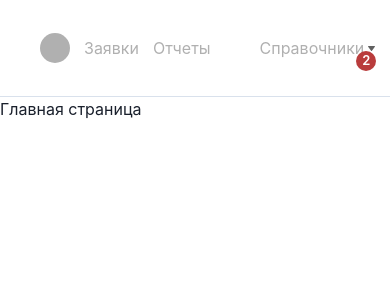
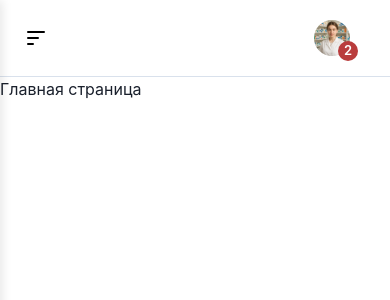
Before and after one commit to 1-C-E/control-panel, a React (Vite) app: page / in a window 390 px wide. Shown: the top 300 px of the page. Built offline with nearby package versions, Linux system fonts and the light colour scheme.

Commit message:
header with adaptability

```diff
--- a/src/widgets/navigation/Navigation.scss
+++ b/src/widgets/navigation/Navigation.scss
@@ -5,12 +5,45 @@
 	justify-content: space-between;
 	padding-block: 30px;
 	border-bottom: 1px solid $color-gray-2;
+	position: relative;
+
+	.active-link {
+		color: $color-black;
+	}
+
+	/* Бургер-меню */
+	&__burger {
+		display: none;
+		background: none;
+		border: none;
+		cursor: pointer;
+		padding: 8px;
+		z-index: 1002;
+
+		img {
+			height: 24px;
+			width: 24px;
+		}
+	}
+
+	/* Затемнение фона */
+	&__overlay {
+		display: none;
+		position: fixed;
+		top: 0;
+		left: 0;
+		width: 100%;
+		height: 100%;
+		background-color: rgba(0, 0, 0, 0.5);
+		z-index: 1000;
+	}
 
 	&__menu {
 		display: flex;
 		align-items: center;
 		gap: 14px;
 		color: $color-gray-4;
+		transition: transform 0.3s ease;
 
 		&__logo {
 			height: 30px;
@@ -62,7 +95,6 @@
 				border-radius: 50%;
 			}
 		}
-	}
 
 		button {
 			display: flex;
@@ -79,11 +111,81 @@
 			}
 		}
 	}
+}
+
+/* Мобильная версия - до 480px */
+@media (max-width: 480px) {
+	.navigation {
+		padding-block: 20px;
+		justify-content: flex-end;
+
+		&__burger {
+			display: block;
+			position: absolute;
+			left: 16px;
+			top: 50%;
+			transform: translateY(-50%);
+		}
+
+		&__overlay {
+			display: block;
+		}
+
+		/* Выезжающее меню */
+		&__menu {
+			position: fixed;
+			top: 0;
+			left: -280px;
+			width: 280px;
+			height: 100vh;
+			background-color: $color-white;
+			flex-direction: column;
+			align-items: flex-start;
+			padding: 24px;
+			gap: 0;
+			z-index: 1001;
+			box-shadow: 2px 0 10px rgba(0, 0, 0, 0.1);
+			overflow-y: auto;
+			margin-top: 0;
+
+			/* Стили для обычных элементов меню в мобильной версии */
+			li:not(.navigation__menu-logo-mobile) {
+				width: 100%;
+				padding: 16px 0;
+				border-bottom: 1px solid $color-gray-1;
+				justify-content: space-between;
+
+				&:last-child {
+					border-bottom: none;
+				}
+			}
+
+			li:nth-child(3) {
+				margin-right: 0;
+			}
+
+			/* Состояние открытого меню */
+			&--open {
+				transform: translateX(280px);
+			}
+
+			/* Стили для ссылок в мобильном меню */
+			a {
+				display: flex;
+				align-items: center;
+				width: 100%;
+				height: 100%;
+
+				&:hover {
+					color: $color-black;
+				}
+			}
+		}
+	}
+}
 
 @media (max-width: 620px) {
-	.navigation {
-		button {
+	.navigation__profile button {
 		display: none;
 	}
 }
-}
--- a/src/widgets/navigation/Navigation.tsx
+++ b/src/widgets/navigation/Navigation.tsx
@@ -1,25 +1,70 @@
-import { Link } from 'react-router-dom'
+import { useState } from 'react'
+import { Link, NavLink } from 'react-router-dom'
 import './Navigation.scss'
 
 import arrowIcon from '/src/shared/assets/icons/arrow.svg'
 import exitIcon from '/src/shared/assets/icons/exit.svg'
+import menuIcon from '/src/shared/assets/icons/menu.svg'
 import profileImage from '/src/shared/assets/images/profile.svg'
 
 const Navigation = () => {
+	const [isMenuOpen, setIsMenuOpen] = useState(false)
+
+	const toggleMenu = () => {
+		setIsMenuOpen(!isMenuOpen)
+	}
+
+	const closeMenu = () => {
+		setIsMenuOpen(false)
+	}
+
 	return (
 		<nav className='navigation container-1840'>
-			<ul className='navigation__menu'>
-				{/* Предполагаю, что должен быть логотип */}
+			{/* Бургер меню для мобильной версии */}
+			{!isMenuOpen && (
+				<button
+					className='navigation__burger'
+					onClick={toggleMenu}
+					aria-label='Открыть меню'
+				>
+					<img src={menuIcon} alt='Меню' />
+				</button>
+			)}
+
+			{/* Затемнение фона при открытом меню */}
+			{isMenuOpen && (
+				<div className='navigation__overlay' onClick={closeMenu} />
+			)}
+
+			{/* Основное меню */}
+			<ul
+				className={`navigation__menu ${isMenuOpen ? 'navigation__menu--open' : ''}`}
+			>
+				{/* Предполагаю что должен быть логотип */}
 				<li>
-					<Link to='/' className='navigation__menu__logo'></Link>
+					<Link to='/' onClick={closeMenu}>
+						<div className='navigation__menu__logo'></div>
+					</Link>
 				</li>
 
 				<li>
-					<Link to='/requests'>Заявки</Link>
+					<NavLink
+						to='/requests'
+						onClick={closeMenu}
+						className={({ isActive }) => (isActive ? 'active-link' : '')}
+					>
+						Заявки
+					</NavLink>
 				</li>
 
 				<li>
-					<Link to='/reports'>Отчеты</Link>
+					<NavLink
+						to='/reports'
+						onClick={closeMenu}
+						className={({ isActive }) => (isActive ? 'active-link' : '')}
+					>
+						Отчеты
+					</NavLink>
 				</li>
 
 				<li>
@@ -28,6 +73,7 @@ const Navigation = () => {
 				</li>
 			</ul>
 
+			{/* Профиль */}
 			<div className='navigation__profile'>
 				<Link to='/profile' className='navigation__profile-link'>
 					<img src={profileImage} alt='Аватар пользователя' />
```
Also changed, not shown: src/shared/assets/icons/close.svg (added), src/shared/assets/icons/menu.svg (added). Lines whose indentation alone changed are shown as unchanged.
